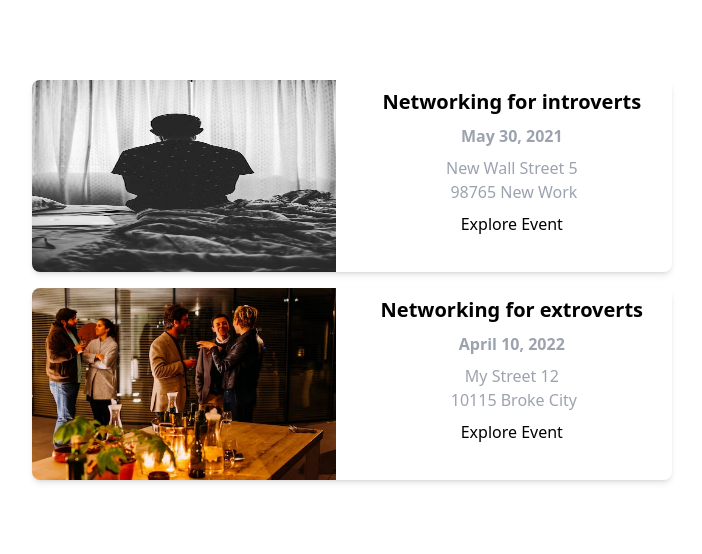
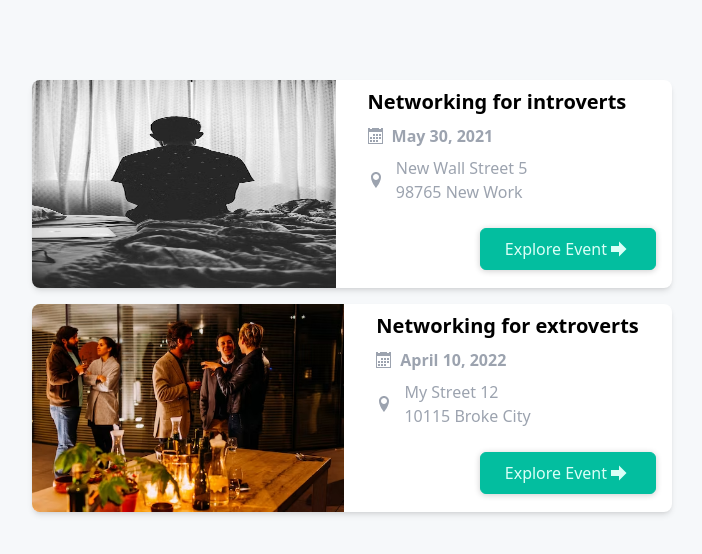
Before and after one commit to MryImani/events-nextjs-app, a Next.js app: page / in a window 1280 px wide. Shown: the top 554 px of the page, without its empty margins (288-990 px from the left). Built offline with nearby package versions, Linux system fonts and the light colour scheme.

Commit message:
add button to explore link and icons

```diff
--- a/package.json
+++ b/package.json
@@ -14,6 +14,7 @@
     "postcss": "8.4.24",
     "react": "18.2.0",
     "react-dom": "18.2.0",
+    "react-icons": "^4.10.1",
     "tailwindcss": "3.3.2"
   }
 }
--- a/src/components/event/event-item.js
+++ b/src/components/event/event-item.js
@@ -1,4 +1,5 @@
-import Link from "next/link";
+import { ImCalendar, ImArrowRight, ImLocation } from "react-icons/im";
+import Button from "../ui/button";
 export default function EventItem(props) {
   const { id, title, location, date, image } = props;
 
@@ -8,24 +9,32 @@ export default function EventItem(props) {
     day: "numeric",
   });
 
-
-  const addressFormatted = location.replace(',','\n');
+  const addressFormatted = location.replace(",", "\n");
   const exploreLink = `/events/${id}`;
   return (
     <li className="flex flex-wrap md:flex-nowrap shadow-md rounded-lg overflow-hidden bg-white m-4 gap-4">
-      <img className=" h-48 w-full" src={"/" + image} alt={title} />
-      <div className="flex flex-col w-full px-4 text-center">
+      <img className=" h-52 w-full" src={"/" + image} alt={title} />
+      <div className="flex flex-col w-full px-4">
         <div className="">
           <h2 className="font-bold text-xl my-2 mx-0">{title}</h2>
-          <h3 className="font-bold text-gray-400">
-            {dateFormatted}
+          <h3 className="flex items-center  gap-2 font-bold text-gray-400">
+            <ImCalendar />
+            <span>{dateFormatted}</span>
           </h3>
-          <p className="my-2 mx-0  text-gray-400 whitespace-pre">
-            {addressFormatted}
+          <p className="flex items-center gap-2 my-2 mx-0  text-gray-400 whitespace-pre">
+            <ImLocation />
+            <span> {addressFormatted} </span>
           </p>
         </div>
-        <div>
-          <Link href={exploreLink}>Explore Event</Link>
+        <div className="flex justify-center my-4 md:justify-end ">
+          <Button link={exploreLink}>
+            <span className="flex items-center">
+              <span>Explore Event</span>
+              <span className="mx-1">
+                <ImArrowRight />
+              </span>
+            </span>
+          </Button>
         </div>
       </div>
     </li>
--- /dev/null
+++ b/src/components/ui/button.js
@@ -0,0 +1,9 @@
+import Link from "next/link";
+import classes from "./button.module.css"
+export default function Button(props) {
+    return (
+      <Link href={props.link} className={classes.btn}>
+        {props.children}
+      </Link>
+    );
+}
--- /dev/null
+++ b/src/components/ui/button.module.css
@@ -0,0 +1,18 @@
+.btn {
+  text-decoration: none;
+  cursor: pointer;
+  font: inherit;
+  background-color: #03be9f;
+  border: 1px solid #03be9f;
+  border-radius: 6px;
+  color: #dafff7;
+  padding: 0.5rem 1.5rem;
+  text-align: center;
+  box-shadow: 0 1px 6px rgba(0, 0, 0, 0.2);
+}
+
+.btn:hover,
+.btn:active {
+  background-color: #02afa1;
+  border-color: #02afa1;
+}
--- a/src/styles/globals.css
+++ b/src/styles/globals.css
@@ -17,6 +17,5 @@
 }
 
 body {
-  color: rgb(var(--foreground-rgb));
-  background: var(--background-start-rgb)
+  background: #F6F8FA
 }
```
Also changed, not shown: 1 other file (tests, documents, lock files or other folders).
